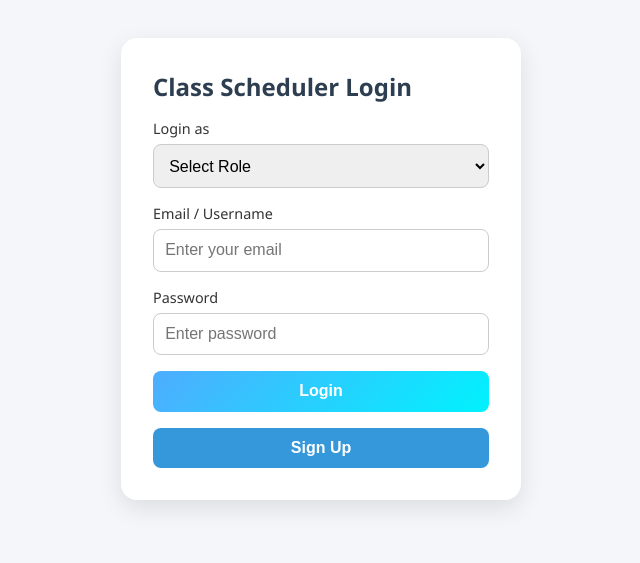
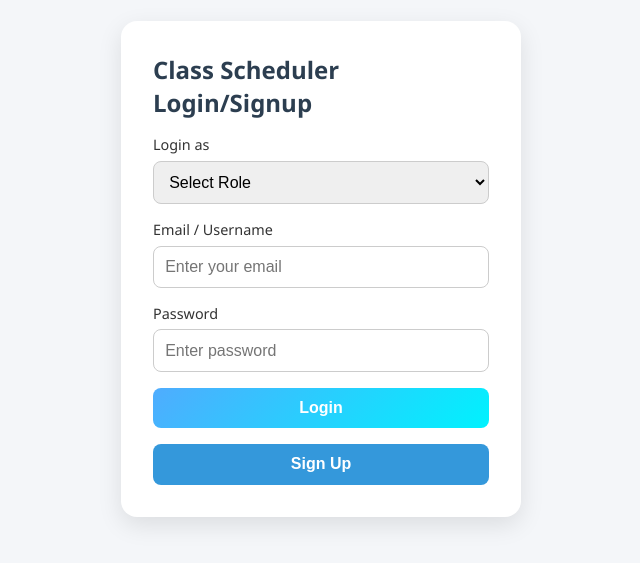
Before and after one commit to khanpro131/EDUNEX-, a plain HTML site: page index.html in a window 1280 px wide. Shown: the part 131-694 px from the top of the page, without its empty margins (319-959 px from the left). Drawn offline with Linux system fonts and the light colour scheme.

Commit message:
Update index.html

```diff
--- a/index.html
+++ b/index.html
@@ -90,7 +90,7 @@
  <!-- Login Page -->
 <div class="center" id="login-page">
   <div class="card">
-    <h2>Class Scheduler Login</h2>
+    <h2>Class Scheduler Login/Signup</h2>
     <form id="login-form">
       <div class="form-group">
         <label for="role">Login as</label>
```
